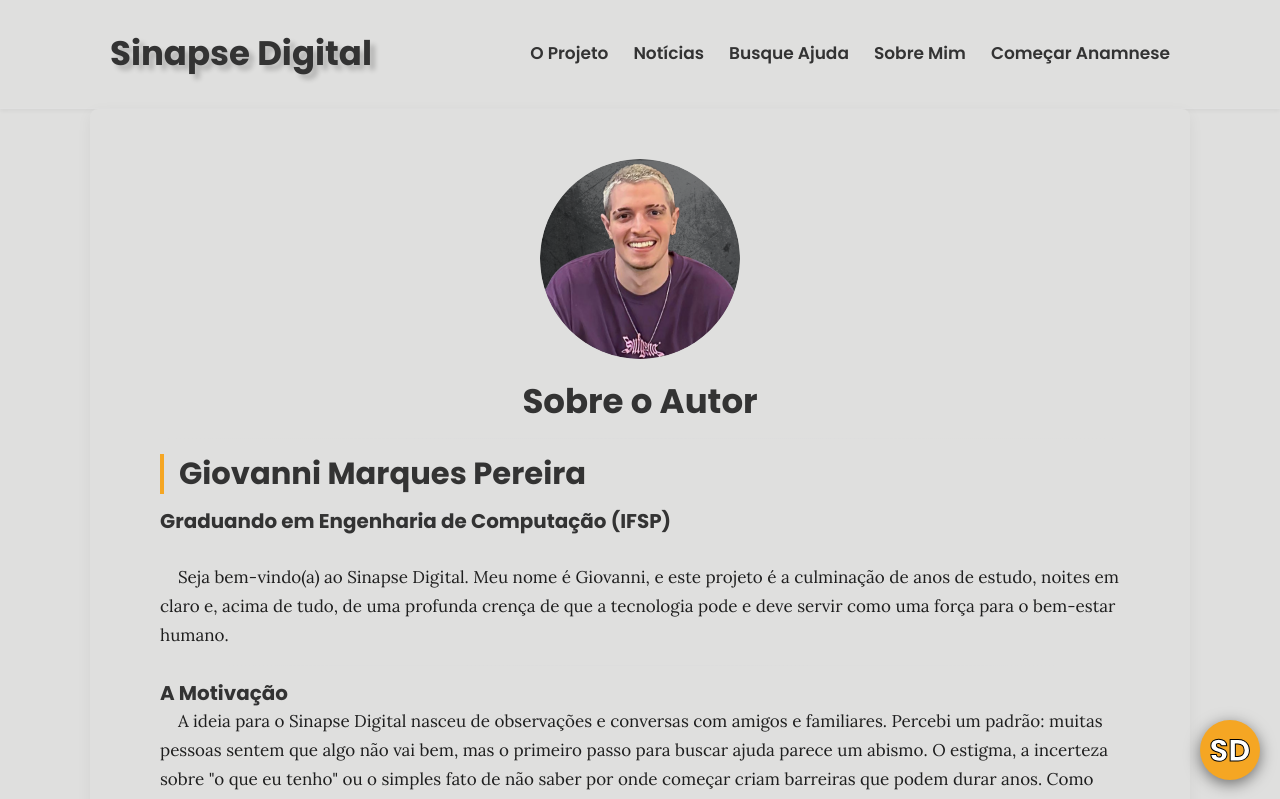
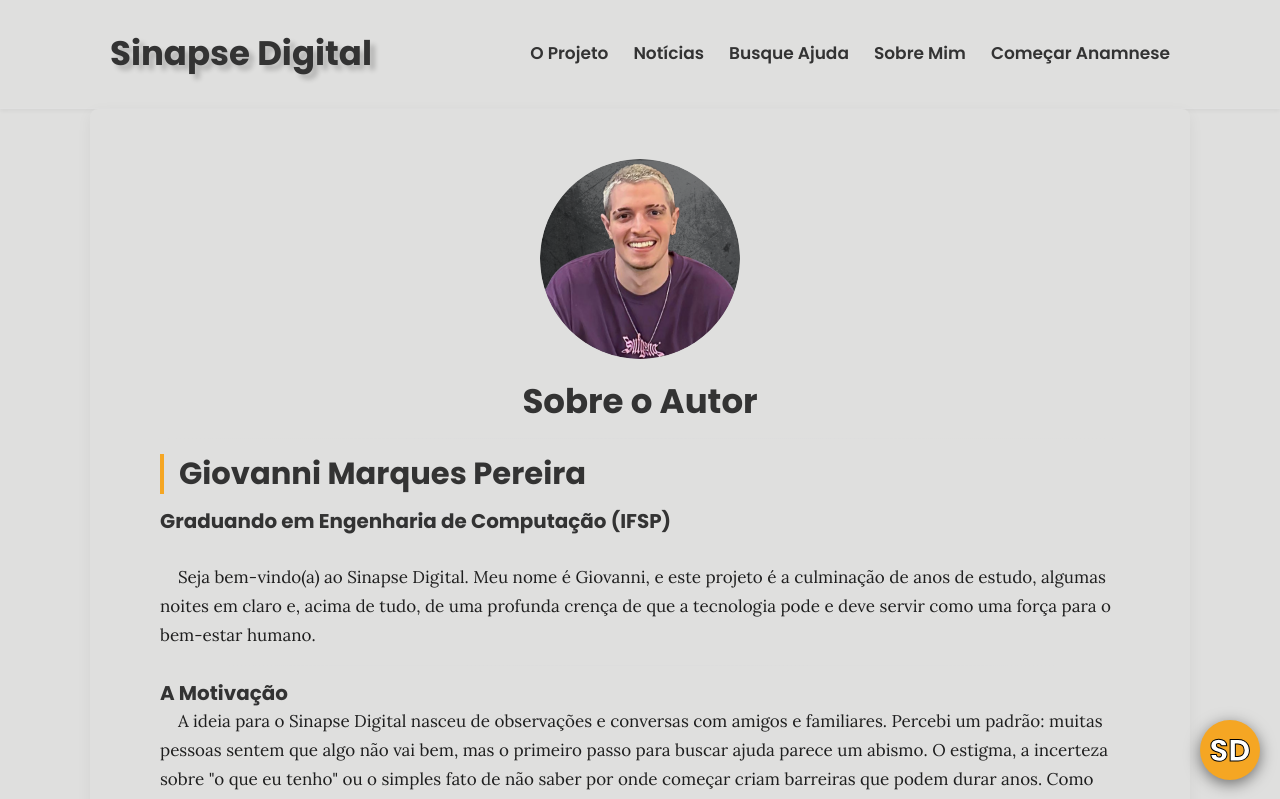
Before and after one commit to giovannimp7/projeto-tcc-sinapse-digital, a React (Create React App) app in the folder frontend/: page /sobre-mim in a window 1280 px wide. Shown: the top 799 px of the page. Built offline with nearby package versions, Linux system fonts and the light colour scheme; no server answers.

Commit message:
Correção de bugs visuais e de desempenho para produção.

```diff
--- a/frontend/src/pages/SobreMim.js
+++ b/frontend/src/pages/SobreMim.js
@@ -20,7 +20,7 @@ function SobreMim() {
           <h3>Graduando em Engenharia de Computação (IFSP)</h3>
           <br/>
           <p>
-            &nbsp;&nbsp;&nbsp;&nbsp;Seja bem-vindo(a) ao Sinapse Digital. Meu nome é Giovanni, e este projeto é a culminação de anos de estudo, noites em claro e, acima de tudo, de uma profunda crença de que a tecnologia pode e deve servir como uma força para o bem-estar humano.
+            &nbsp;&nbsp;&nbsp;&nbsp;Seja bem-vindo(a) ao Sinapse Digital. Meu nome é Giovanni, e este projeto é a culminação de anos de estudo, algumas noites em claro e, acima de tudo, de uma profunda crença de que a tecnologia pode e deve servir como uma força para o bem-estar humano.
           </p>
           <hr></hr>
           <h3>A Motivação</h3>
```
